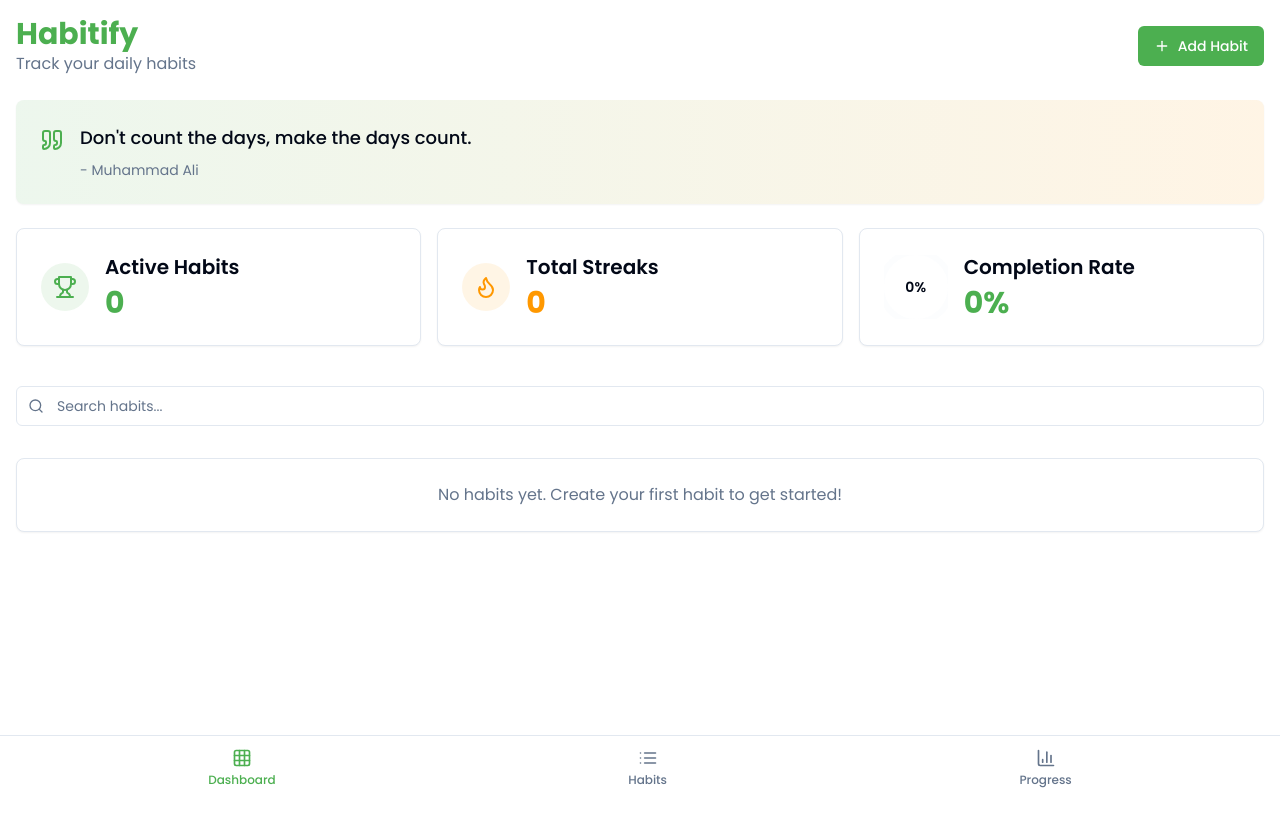
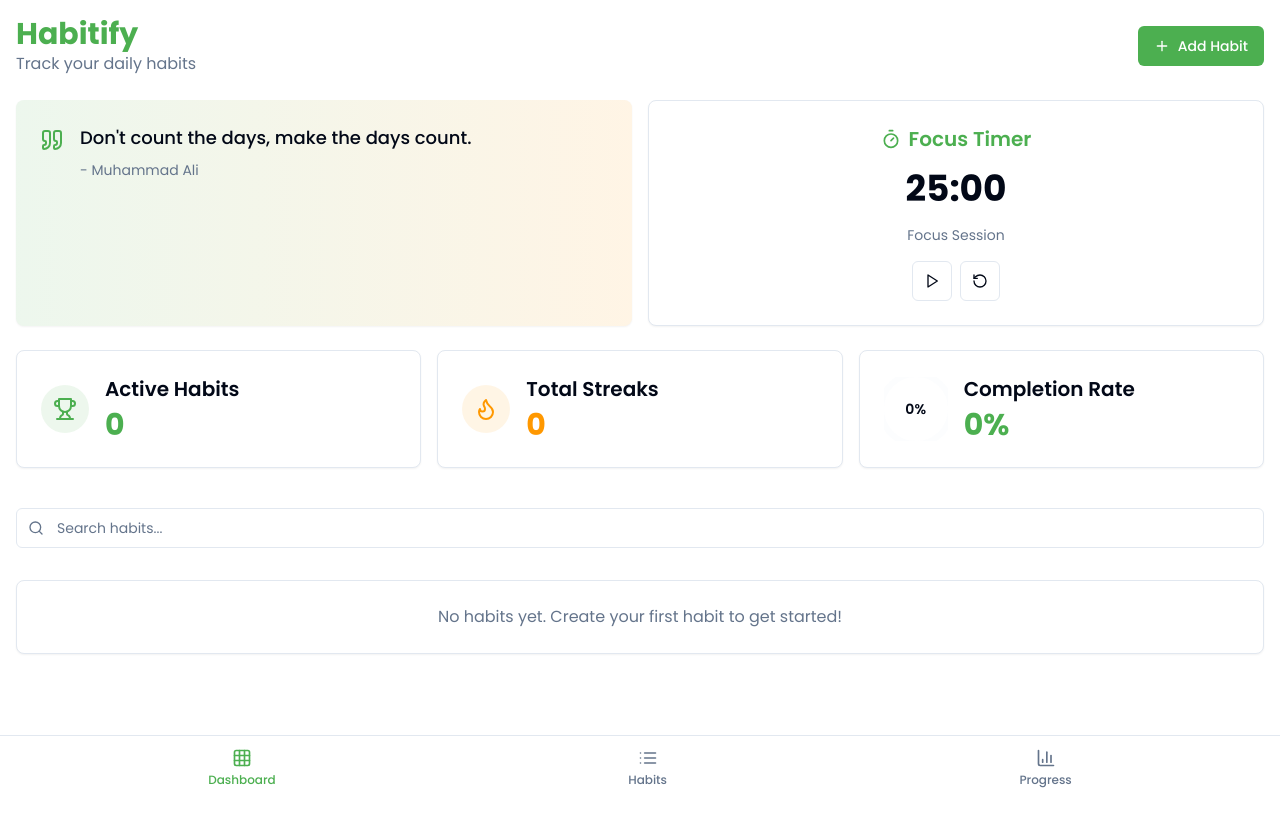
Before and after one commit to Wrttnspknbrkn/daily-motivate, a React (Vite) app: page / in a window 1280 px wide. Built offline with nearby package versions, Linux system fonts and the light colour scheme.

Commit message:
Add Pomodoro Timer Feature
Implement a Pomodoro-style timer to assist users in focusing on their habits that require dedicated time. This feature will enhance user engagement and productivity.
[skip gpt_engineer]

```diff
--- a/src/components/Dashboard.tsx
+++ b/src/components/Dashboard.tsx
@@ -6,6 +6,7 @@ import { useState, useEffect } from "react";
 import { HabitForm } from "./HabitForm";
 import { HabitList } from "./HabitList";
 import { CircularProgress } from "./CircularProgress";
+import { FocusTimer } from "./FocusTimer";
 
 const MOTIVATIONAL_QUOTES = [
   {
@@ -77,6 +78,7 @@ export function Dashboard() {
         </Button>
       </header>
 
+      <div className="grid grid-cols-1 md:grid-cols-2 gap-4">
         <Card className="p-6 bg-gradient-to-r from-primary/10 to-secondary/10 border-none">
           <div className="flex items-start gap-4">
             <Quote className="h-6 w-6 text-primary flex-shrink-0 mt-1" />
@@ -86,6 +88,9 @@ export function Dashboard() {
             </div>
           </div>
         </Card>
+
+        <FocusTimer />
+      </div>
 
       <div className="grid grid-cols-1 md:grid-cols-3 gap-4">
         <Card className="p-6 hover:shadow-lg transition-all duration-300">
--- /dev/null
+++ b/src/components/FocusTimer.tsx
@@ -0,0 +1,109 @@
+import { useState, useEffect } from "react";
+import { Button } from "@/components/ui/button";
+import { Card } from "@/components/ui/card";
+import { Timer, Pause, Play, RotateCcw } from "lucide-react";
+import { motion } from "framer-motion";
+import { useToast } from "@/hooks/use-toast";
+
+export function FocusTimer() {
+  const [timeLeft, setTimeLeft] = useState(25 * 60); // 25 minutes in seconds
+  const [isRunning, setIsRunning] = useState(false);
+  const [isBreak, setIsBreak] = useState(false);
+  const { toast } = useToast();
+
+  useEffect(() => {
+    let interval: NodeJS.Timeout;
+
+    if (isRunning && timeLeft > 0) {
+      interval = setInterval(() => {
+        setTimeLeft((time) => time - 1);
+      }, 1000);
+    } else if (timeLeft === 0) {
+      setIsRunning(false);
+      if (!isBreak) {
+        toast({
+          title: "Focus session completed!",
+          description: "Time for a 5-minute break.",
+        });
+        setTimeLeft(5 * 60); // 5 minute break
+        setIsBreak(true);
+      } else {
+        toast({
+          title: "Break completed!",
+          description: "Ready for another focus session?",
+        });
+        setTimeLeft(25 * 60);
+        setIsBreak(false);
+      }
+    }
+
+    return () => clearInterval(interval);
+  }, [isRunning, timeLeft, isBreak, toast]);
+
+  const formatTime = (seconds: number) => {
+    const minutes = Math.floor(seconds / 60);
+    const remainingSeconds = seconds % 60;
+    return `${minutes.toString().padStart(2, "0")}:${remainingSeconds
+      .toString()
+      .padStart(2, "0")}`;
+  };
+
+  const resetTimer = () => {
+    setIsRunning(false);
+    setTimeLeft(25 * 60);
+    setIsBreak(false);
+  };
+
+  return (
+    <Card className="p-6">
+      <div className="flex flex-col items-center space-y-4">
+        <div className="flex items-center gap-2 text-primary">
+          <Timer className="h-5 w-5" />
+          <h2 className="text-xl font-semibold">Focus Timer</h2>
+        </div>
+
+        <motion.div
+          className="text-4xl font-bold"
+          animate={{
+            scale: isRunning ? [1, 1.05, 1] : 1,
+          }}
+          transition={{
+            duration: 1,
+            repeat: isRunning ? Infinity : 0,
+            repeatType: "reverse",
+          }}
+        >
+          {formatTime(timeLeft)}
+        </motion.div>
+
+        <p className="text-sm text-muted-foreground">
+          {isBreak ? "Break Time" : "Focus Session"}
+        </p>
+
+        <div className="flex gap-2">
+          <Button
+            variant="outline"
+            size="icon"
+            onClick={() => setIsRunning(!isRunning)}
+            className="hover:scale-105 transition-transform"
+          >
+            {isRunning ? (
+              <Pause className="h-4 w-4" />
+            ) : (
+              <Play className="h-4 w-4" />
+            )}
+          </Button>
+
+          <Button
+            variant="outline"
+            size="icon"
+            onClick={resetTimer}
+            className="hover:scale-105 transition-transform"
+          >
+            <RotateCcw className="h-4 w-4" />
+          </Button>
+        </div>
+      </div>
+    </Card>
+  );
+}
```
Lines whose indentation alone changed are shown as unchanged.
